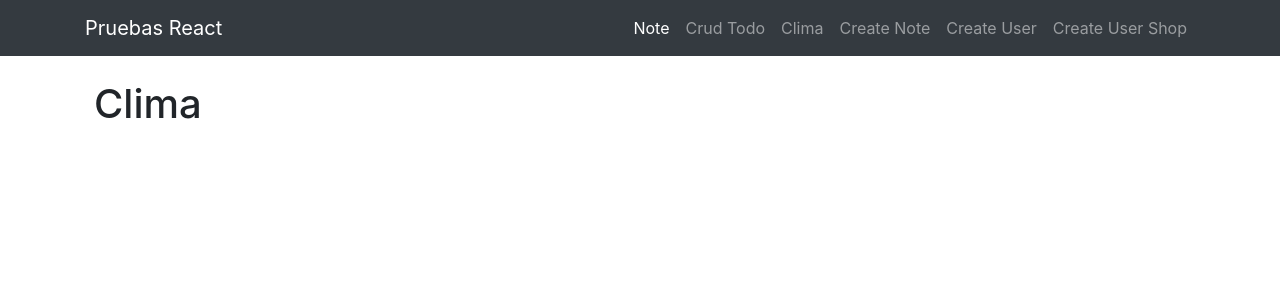
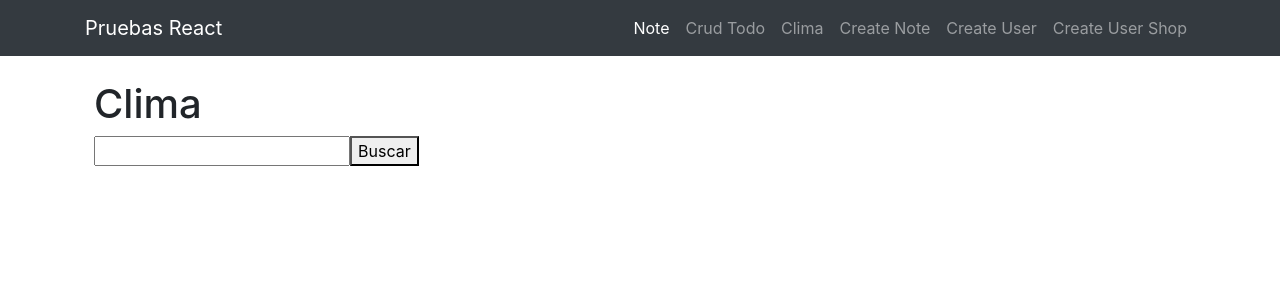
Before and after one commit to gianValentin/react-pruebas, a React (Create React App) app: page /clima in a window 1280 px wide. Shown: the top 300 px of the page. Built offline with nearby package versions, Linux system fonts and the light colour scheme.

Commit message:
categorias

```diff
--- a/package.json
+++ b/package.json
@@ -15,6 +15,7 @@
     "react-router-dom": "^5.2.0",
     "react-scripts": "4.0.2",
     "redux": "^4.0.5",
+    "redux-thunk": "^2.3.0",
     "web-vitals": "^1.1.0"
   },
   "scripts": {
--- a/src/actions/climaAction.js
+++ b/src/actions/climaAction.js
@@ -2,12 +2,12 @@ import axios from "axios";
 
 const BUSCAR = "BUSCAR";
 
-const busqueda = (data) => {
+const busqueda = (data) => ({
     type: BUSCAR,
     data
-}
+})
 
-export const busquedaAsc = (nombre) = dispatch => {
+export const busquedaAsc = (nombre) => dispatch => {
 
     const options = {
         method: 'GET',
--- a/src/components/Clima.jsx
+++ b/src/components/Clima.jsx
@@ -1,11 +1,25 @@
 import React from 'react'
+import { useDispatch, useSelector } from 'react-redux'
+import { busquedaAsc } from '../actions/climaAction'
 
 const Clima = () => {
 
+    const resultados = useSelector(state => console.log("Resultados: ",state))
+    const dispatch = useDispatch()
+
+    const buscarClima = (event) => {
+        event.preventDefault();
+        dispatch(busquedaAsc(event.target.ciudad.value));
+        console.log("GIan Buscando Clima: ",event.target.ciudad.value)
+    }
 
     return (
         <div>
             <h1>Clima</h1>
+            <form onSubmit={(event) => {buscarClima(event)}}>
+            <input type="text" name="ciudad"/>
+            <button type="submit">Buscar</button>
+            </form>
         </div>
     )
 }
--- a/src/store.js
+++ b/src/store.js
@@ -1,9 +1,13 @@
-import { createStore } from "redux";
+import { applyMiddleware, compose, createStore } from "redux";
+import thunk from "redux-thunk";
 import rootReducer from "./reducer/index";
 
 const STORE = createStore(
     rootReducer,
-    window.__REDUX_DEVTOOLS_EXTENSION__ && window.__REDUX_DEVTOOLS_EXTENSION__()
-    );
+    compose(
+        applyMiddleware(thunk),
+        window.__REDUX_DEVTOOLS_EXTENSION__ && window.__REDUX_DEVTOOLS_EXTENSION__()
+    )
+);
 
 export default STORE;
```
Also changed, not shown: 1 other file (tests, documents, lock files or other folders).
